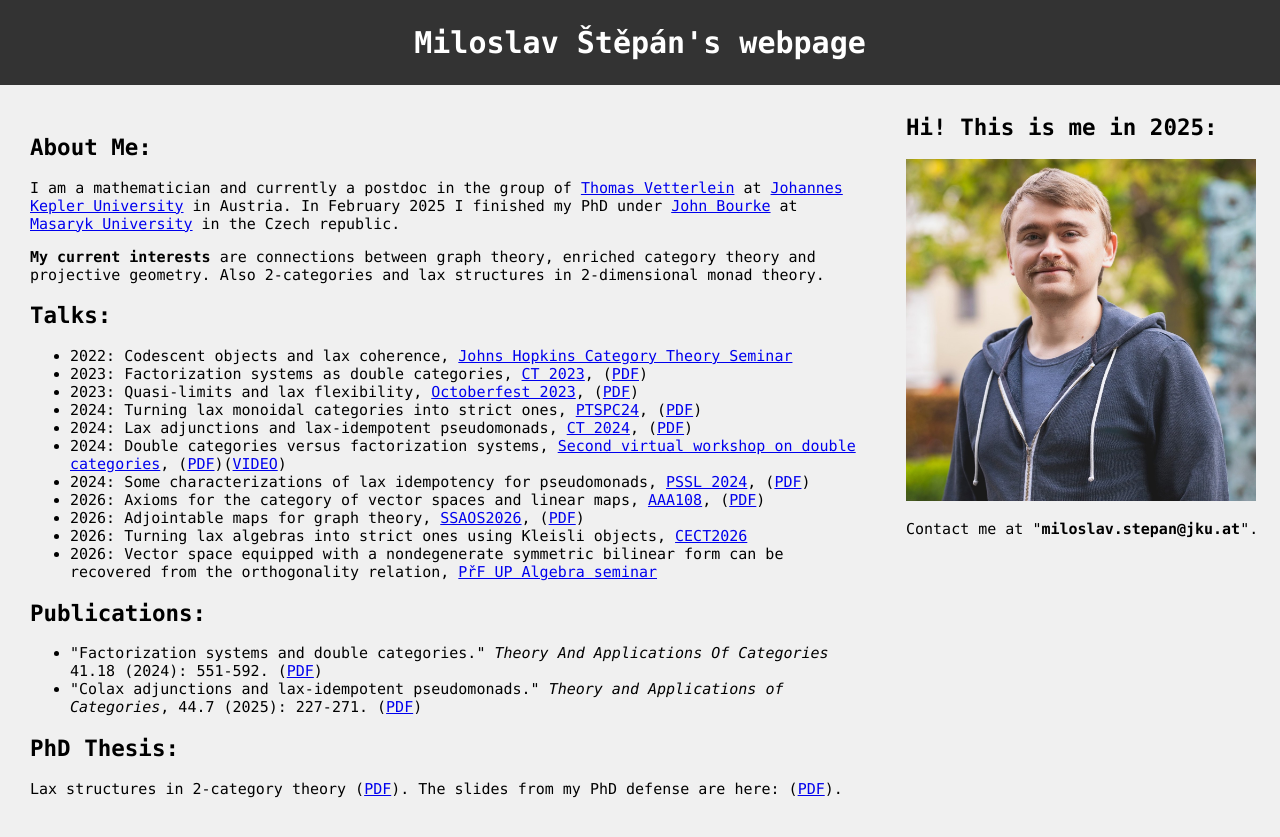
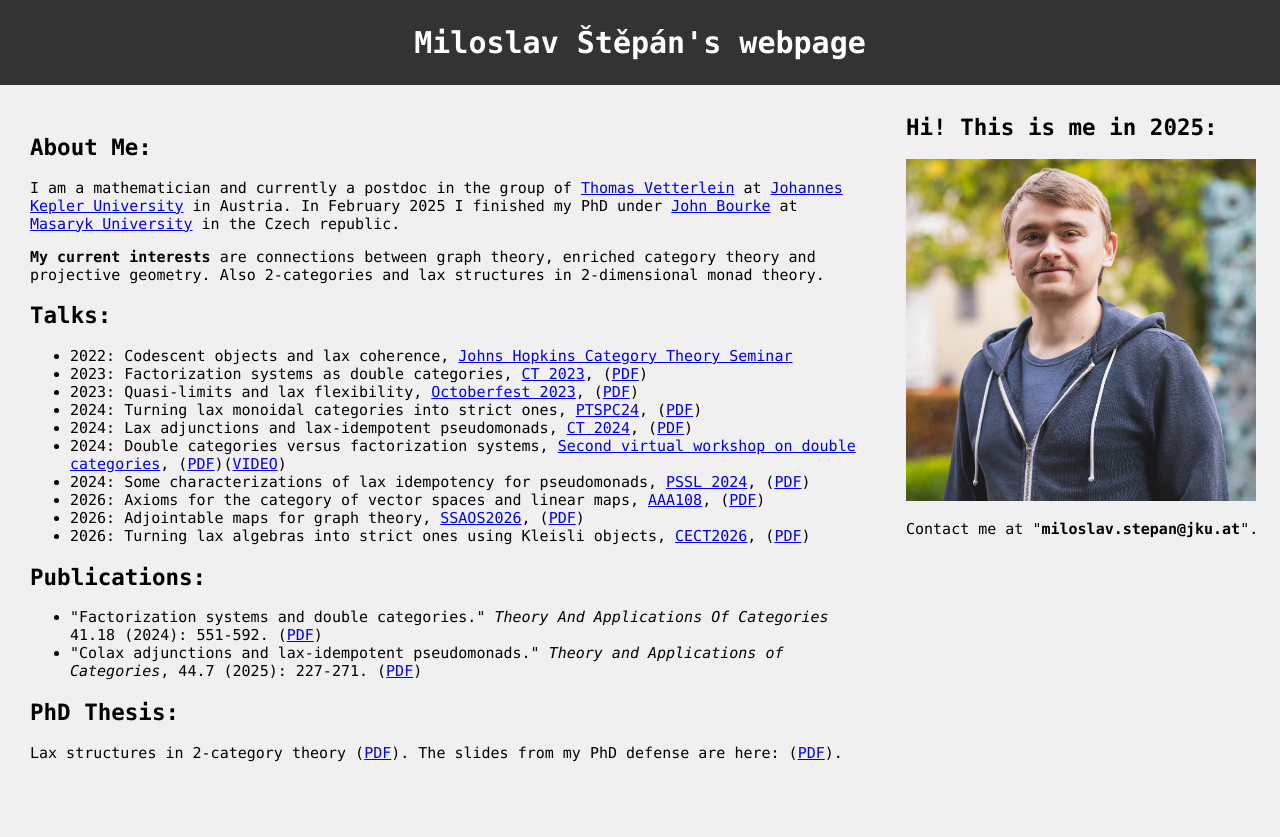
Before and after one commit to MiloslavStepan/MiloslavStepan.github.io, a Jekyll site: the page built from README.md, in a window 1280 px wide. Shown: the top 837 px of the page. Built offline with Jekyll 4.4.1, drawn with Linux system fonts in a browser that asks for light colours; our own code applies the rules of GitHub Pages for plain Markdown files.

Commit message:
Update home.html

```diff
--- a/_layouts/home.html
+++ b/_layouts/home.html
@@ -81,10 +81,10 @@
 		<li>2024: Some characterizations of lax idempotency for pseudomonads, <a href="https://dutchcats.github.io/PSSL-2024/">PSSL 2024</a>, (<a href="Files/2024.15.11%20PSSL109%20Slides.pdf">PDF</a>)</li>
 		<li>2026: Axioms for the category of vector spaces and linear maps, <a href="https://www.aaa108.org/home">AAA108</a>, (<a href="Files/2026.02%20AAA108%20Slides.pdf">PDF</a>)</li>
 		<li>2026: Adjointable maps for graph theory, <a href="https://www.math.sk/ssaos2026/index.html">SSAOS2026</a>, (<a href="Files/2026.09%20SSAOS2026%20Slides.pdf">PDF</a>)</li>
-		<li>2026: Turning lax algebras into strict ones using Kleisli objects, <a href="https://centraleuropeanctseminar.github.io/CECTSeminarBrno2026/">CECT2026</a></li>
-		<li>2026: Vector space equipped with a nondegenerate symmetric bilinear form can be recovered from the orthogonality relation, <a href="https://kag.upol.cz/prehled-akci-kag/seminare-algebra">PřF UP Algebra seminar</a></li>
+		<li>2026: Turning lax algebras into strict ones using Kleisli objects, <a href="https://centraleuropeanctseminar.github.io/CECTSeminarBrno2026/">CECT2026</a>, (<a href="Files/2026.11%20CECT26%20Slides.pdf">PDF</a>)</li>
+<!--		<li>2026: Vector space equipped with a nondegenerate symmetric bilinear form can be recovered from the orthogonality relation, <a href="https://kag.upol.cz/prehled-akci-kag/seminare-algebra">PřF UP Algebra seminar</a></li> -->
+
 		</ul>
-
         <h2>Publications:</h2>
 
 		<ul>
```
